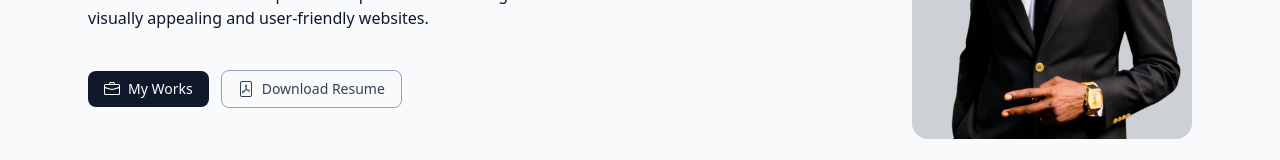
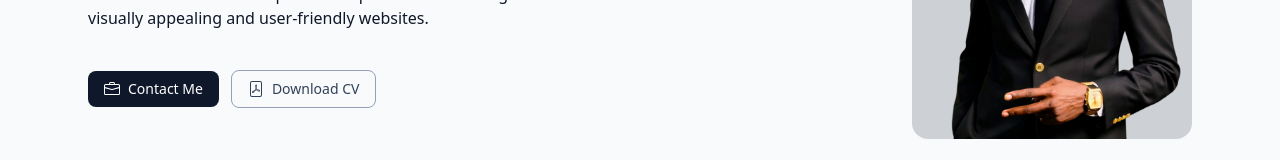
Before and after one commit to Denzel-Ikebudu/New-portfolio-page, a Next.js app: page / in a window 1280 px wide. Shown: the part 519-679 px from the top of the page. Built offline with nearby package versions, Linux system fonts and the light colour scheme.

Commit message:
Update links and button texts in Hero component

```diff
--- a/app/Components/Hero/page.tsx
+++ b/app/Components/Hero/page.tsx
@@ -64,7 +64,7 @@ export default function Hero() {
           className="mt-6 flex flex-wrap items-center gap-3"
         >
           {/* My Works */}
-          <a href="#works">
+          <a href="#contact">
             <button
               className="
               flex items-center gap-2 px-4 py-2 text-sm font-medium rounded-lg bg-slate-900 text-white
@@ -72,19 +72,19 @@ export default function Hero() {
             "
             >
               <BsBriefcase size={16} />
-              My Works
+              Contact Me
             </button>
           </a>
 
           {/* Download Resume */}
-          <a href="/resume.pdf" download>
+          <a href="/CV-Denzel-Ikebudu.pdf" download>
             <button
               className="
               flex items-center gap-2 px-4 py-2 text-sm font-medium rounded-lg border border-slate-400
               text-slate-700 dark:text-slate-300 transition-all duration-300 hover:bg-slate-100
               dark:hover:bg-slate-800 hover:scale-[1.03] active:scale-95">
               <BsFilePdf size={16}/>
-              Download Resume
+              Download CV
             </button>
           </a>
         </motion.div>
```
